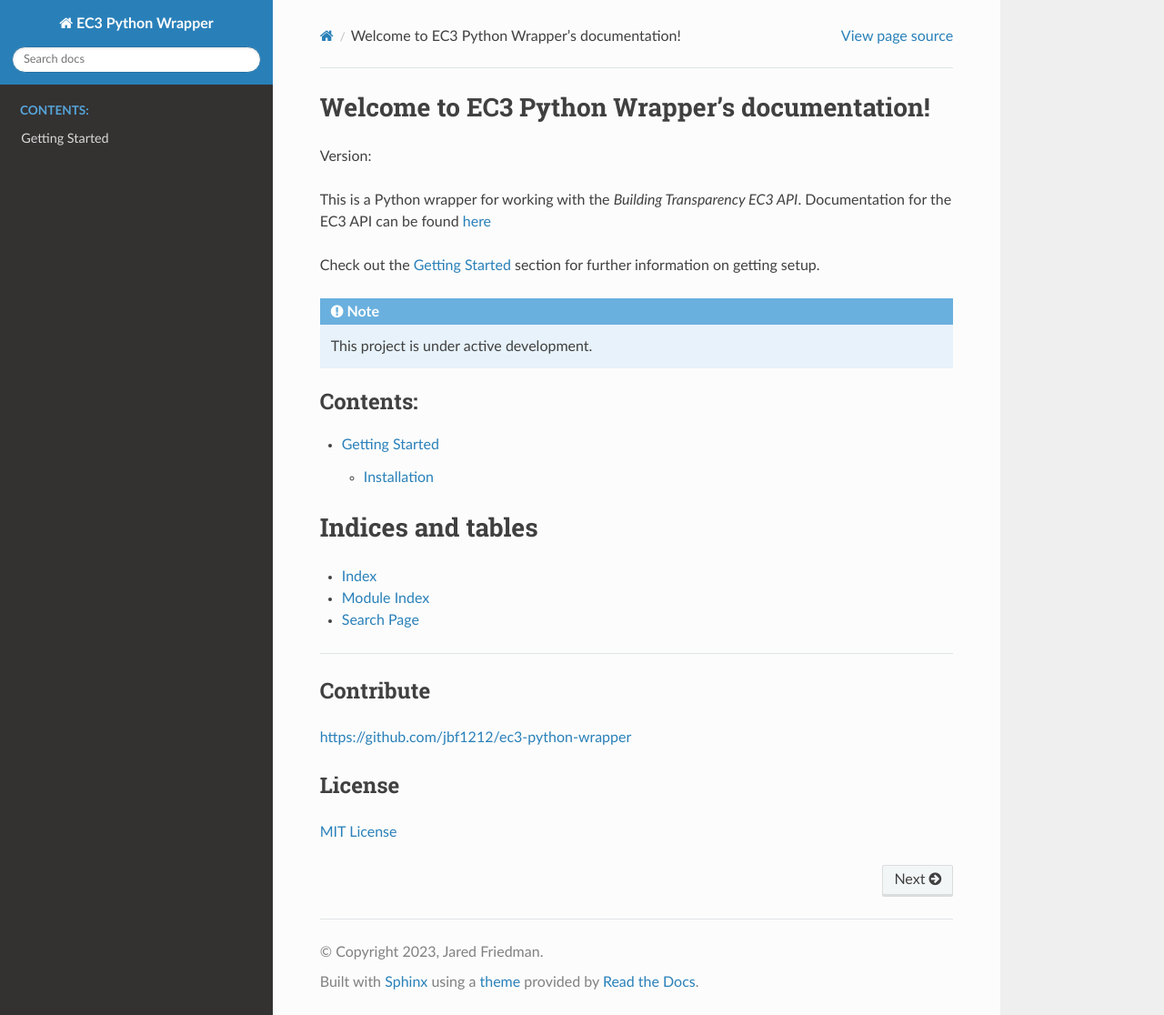
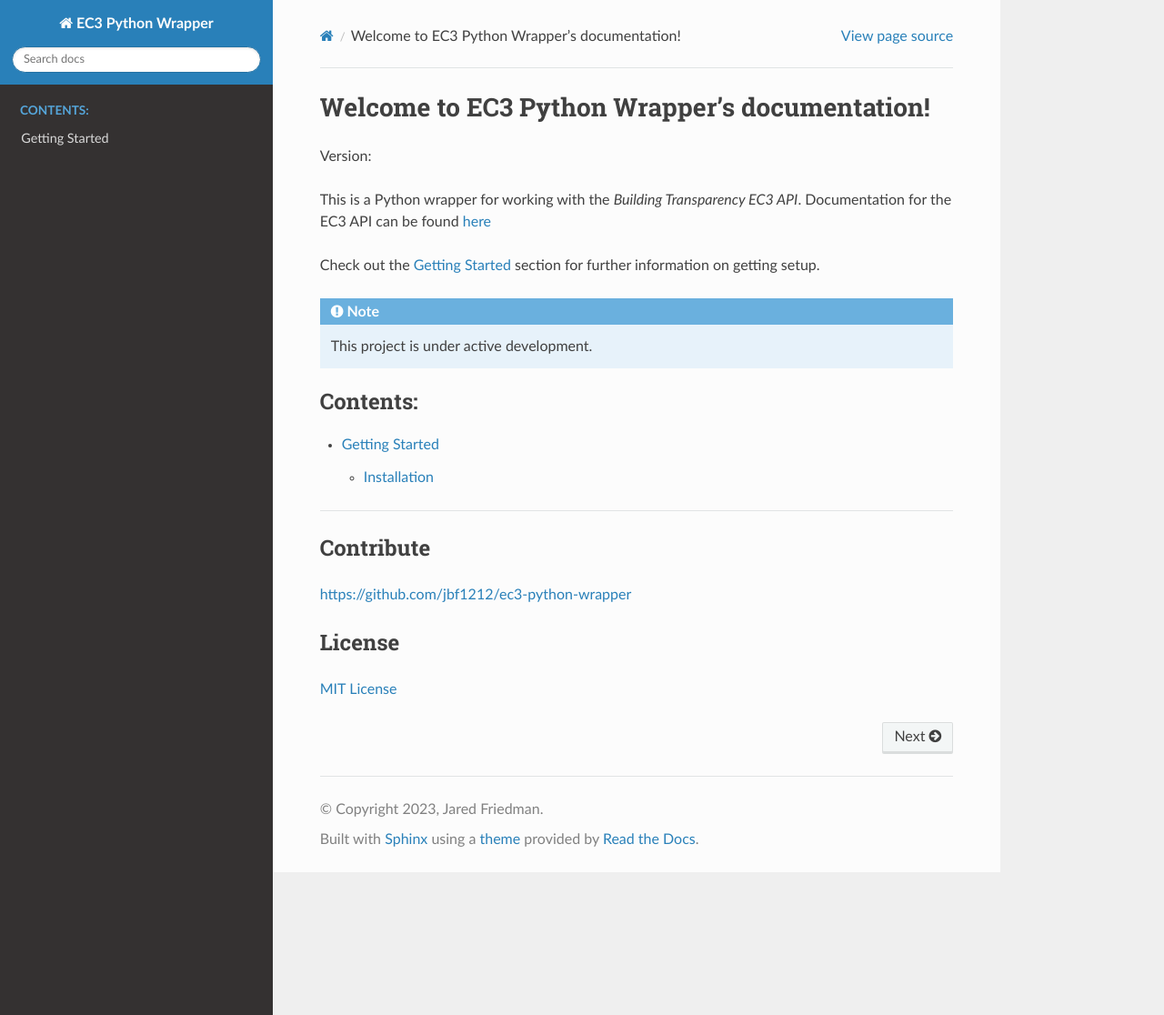
Before and after one commit to jbf1212/ec3-python-wrapper, a Sphinx documentation site: the page built from docs/source/index.rst, in a window 1280 px wide and 1116 px high. Shown: the whole window at 91% size. Built offline with Sphinx 7.4.7 and the Read the Docs theme 2.0.0, drawn with Linux system fonts in a browser that asks for light colours; pages that are not in the unit, such as notebooks, are missing from menus.

Commit message:
rebuild doc

```diff
--- a/docs/source/conf.py
+++ b/docs/source/conf.py
@@ -54,7 +54,8 @@ autoapi_options = [
 
 html_theme = "sphinx_rtd_theme"
 
-html_static_path = []
+exclude_patterns = []
+html_static_path = ["_static"]
 
 # -- Options for EPUB output
 epub_show_urls = "footnote"
--- a/docs/source/index.rst
+++ b/docs/source/index.rst
@@ -13,19 +13,11 @@ Check out the :doc:`getting-started` section for further information on getting
    This project is under active development.
 
 .. toctree::
-   :maxdepth: 2
+   :maxdepth: 3
    :caption: Contents:
 
    getting-started
-   ec3
-
-
-Indices and tables
-==================
-
-* :ref:`genindex`
-* :ref:`modindex`
-* :ref:`search`
+   ec3-api
 
 _______________________________________________
 
```
